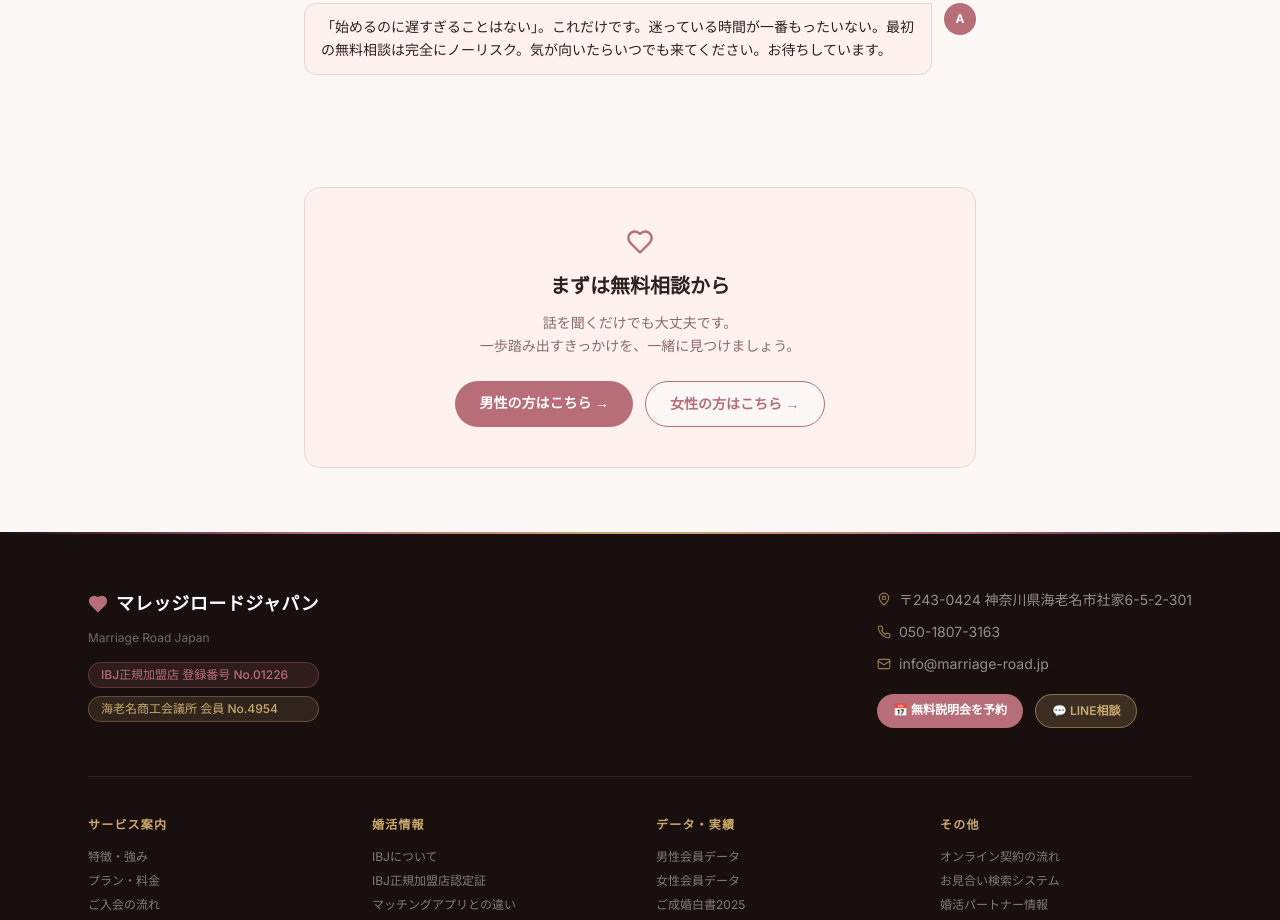
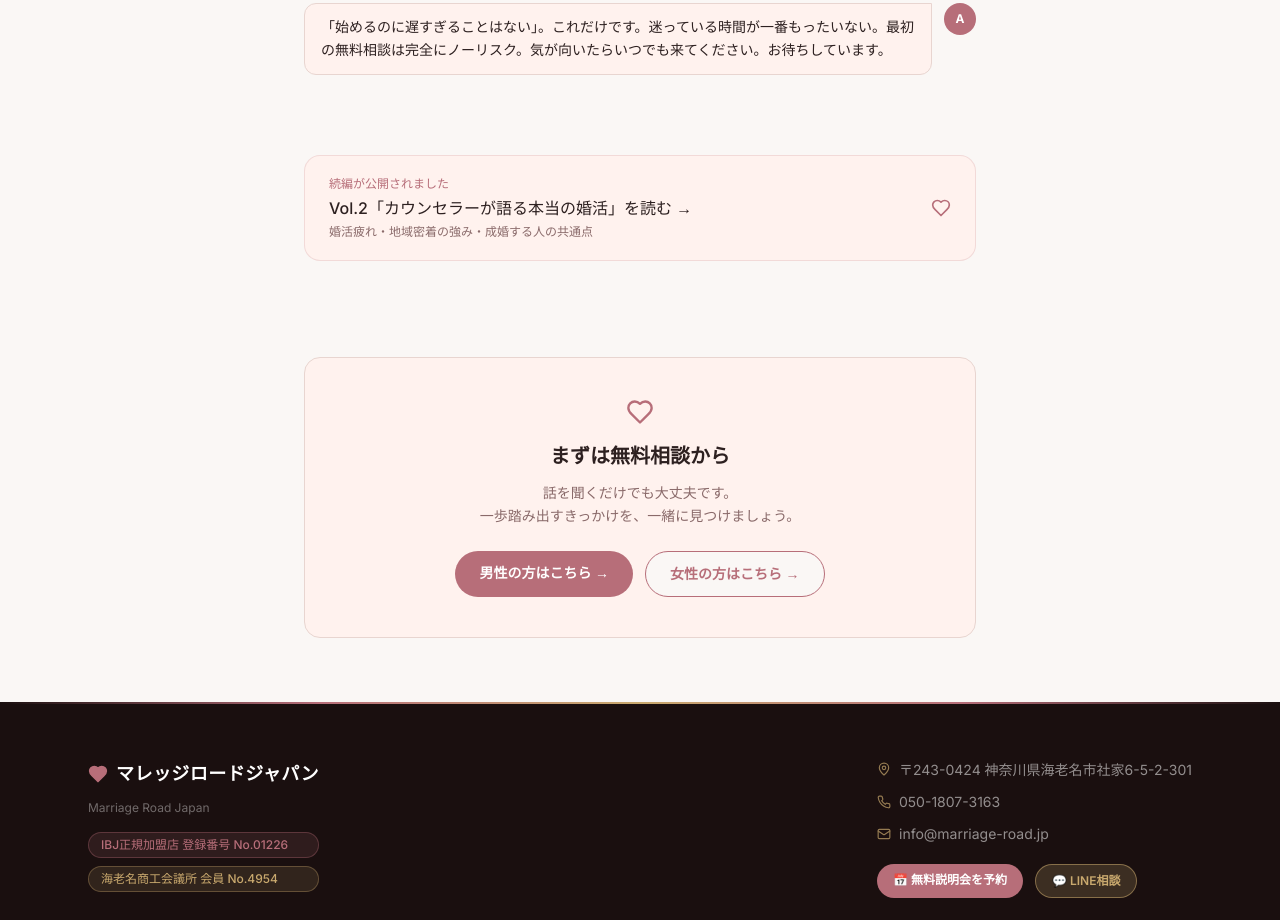
Before and after one commit to fyoneyone9-cyber/marriage-road-site, a Next.js app: page /interview in a window 1280 px wide. Shown: the part 2120-3040 px from the top of the page. Built offline with nearby package versions, Linux system fonts and the light colour scheme.

Commit message:
fix: interview Vol.1にVol.2導線バナーを追加

```diff
--- a/src/app/interview/page.tsx
+++ b/src/app/interview/page.tsx
@@ -237,6 +237,23 @@ export default function InterviewPage() {
         </div>
       </section>
 
+      {/* Vol.2 導線 */}
+      <section className="py-8 px-4">
+        <div className="max-w-2xl mx-auto">
+          <a href="/interview-vol2" className="flex items-center justify-between gap-4 rounded-2xl px-6 py-5 transition-all hover:opacity-90"
+            style={{ background: SURFACE, border: `1px solid ${PRIMARY}30` }}>
+            <div>
+              <p className="text-xs font-medium mb-1" style={{ color: PRIMARY }}>続編が公開されました</p>
+              <p className="font-medium" style={{ color: TEXT }}>
+                Vol.2「カウンセラーが語る本当の婚活」を読む →
+              </p>
+              <p className="text-xs mt-1" style={{ color: MUTED }}>婚活疲れ・地域密着の強み・成婚する人の共通点</p>
+            </div>
+            <Heart size={20} style={{ color: PRIMARY, flexShrink: 0 }} />
+          </a>
+        </div>
+      </section>
+
       {/* CTA */}
       <section className="py-16 px-4">
         <div className="max-w-2xl mx-auto text-center rounded-2xl p-10"
```
